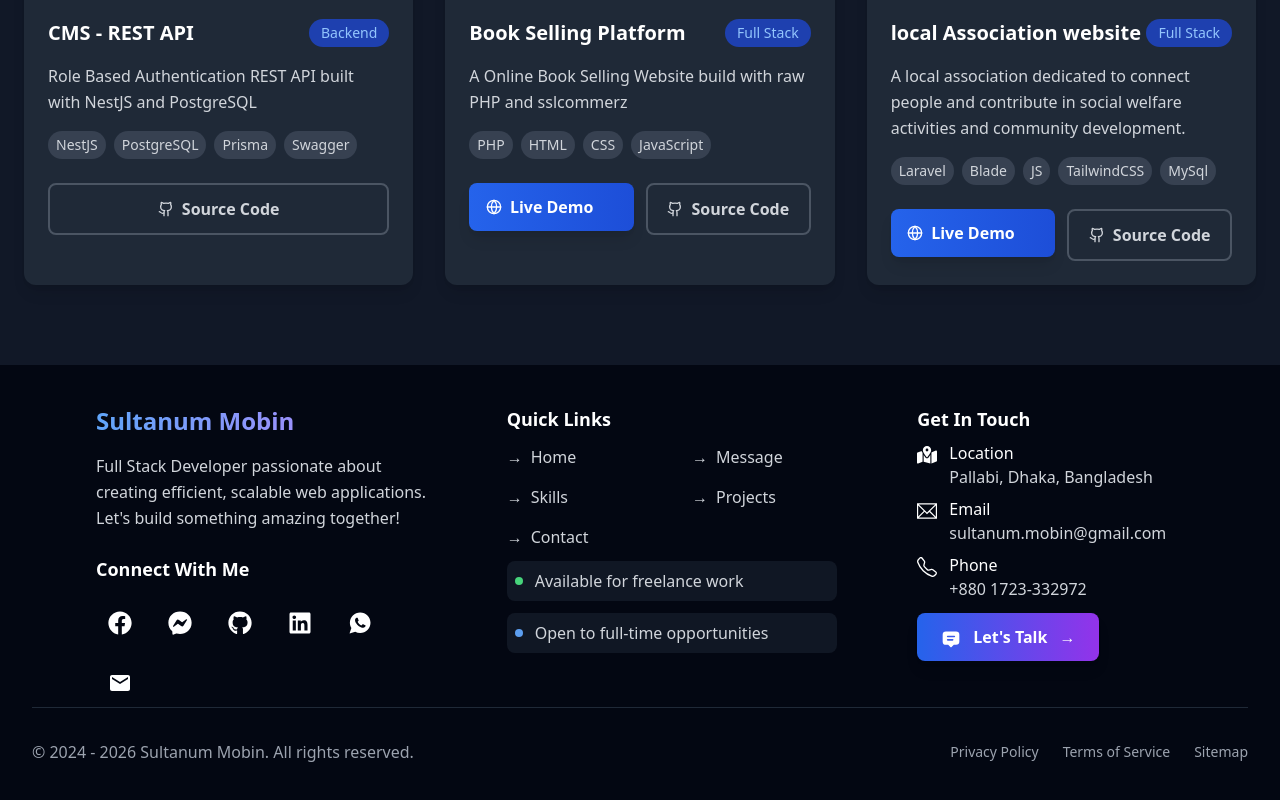
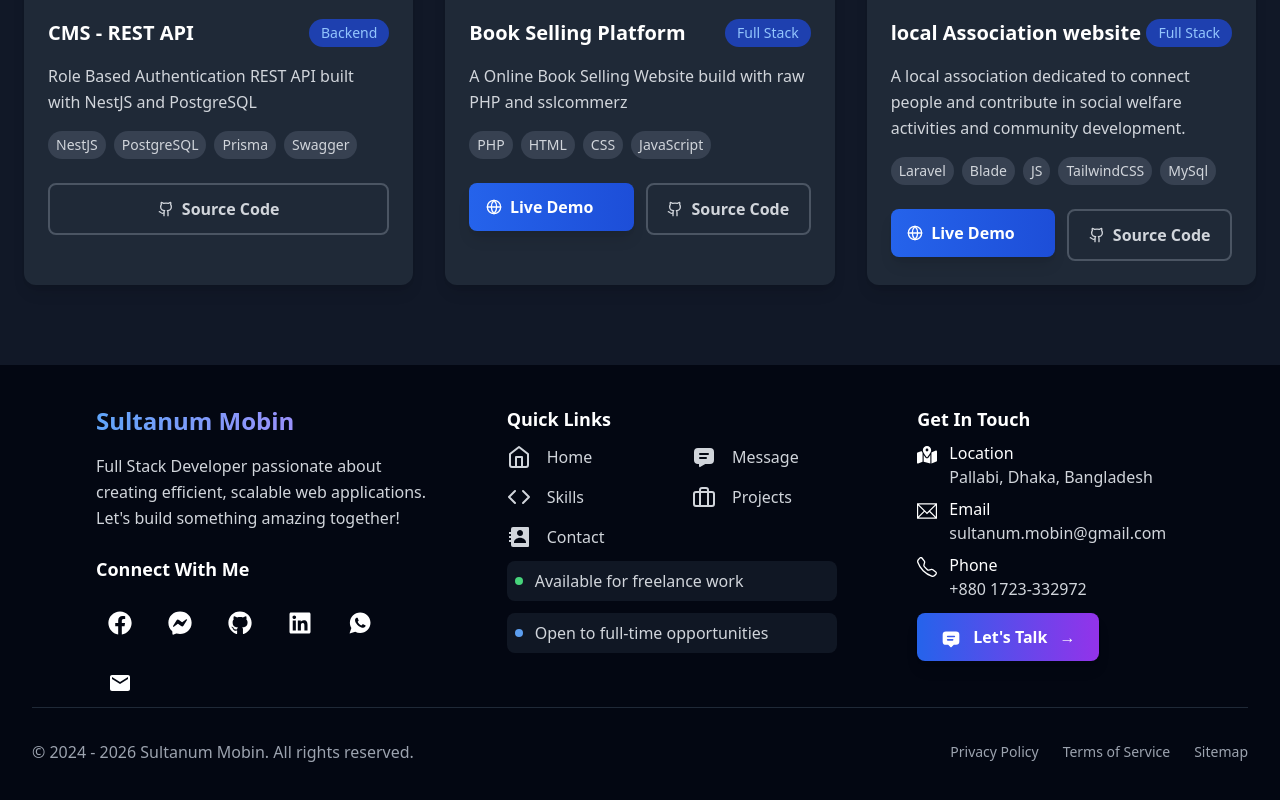
Before and after one commit to smsultan76/portfolio, a Next.js app: page / in a window 1280 px wide. Shown: the part 2704-3504 px from the top of the page. Built offline with nearby package versions, Linux system fonts and the light colour scheme.

Commit message:
footer quicl links with icon

```diff
--- a/app/components/Footer.tsx
+++ b/app/components/Footer.tsx
@@ -105,7 +105,9 @@ export default function Footer() {
                   transition={{ delay: index * 0.1 }}
                   viewport={{ once: true }}
                 >
-                  <span>→</span>
+                  <span className='mr-2'>
+                    <Icon name={link.icon}className='text-md'/>
+                  </span>
                   <span>{link.name}</span>
                 </motion.a>
               ))}
```
